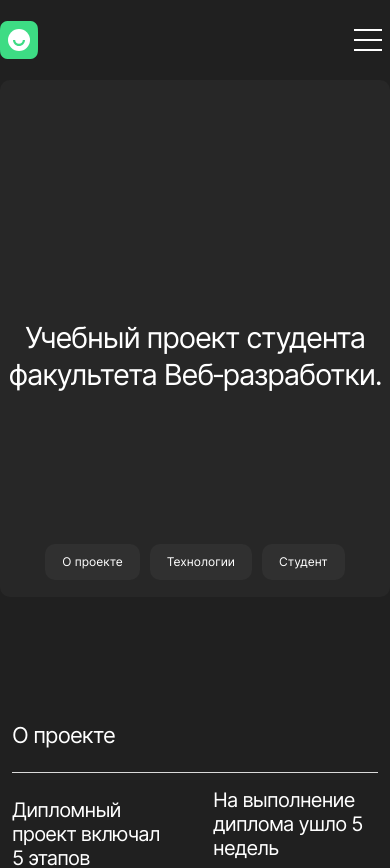
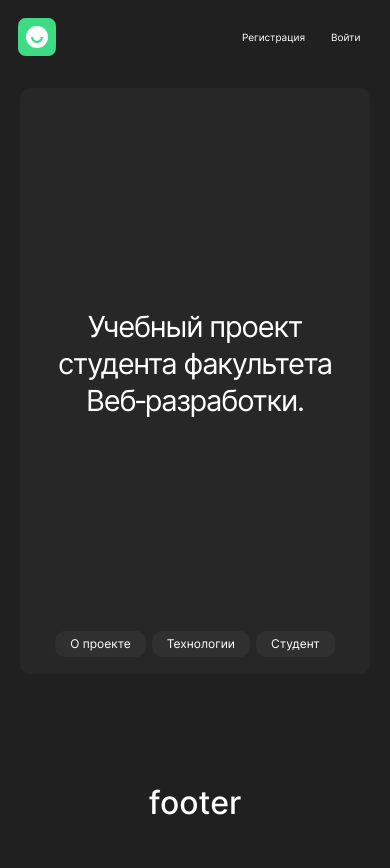
Before and after one commit to vlad-prog93/movies, a React (Create React App) app in the folder client/: page / in a window 390 px wide. Shown: the top 868 px of the page. After the commit the page ends 844 px from the top, so only its background shows below. Built offline with nearby package versions, Linux system fonts and the light colour scheme.

Commit message:
сделен pixel perfect на header

```diff
--- a/client/src/components/Container/Container.css
+++ b/client/src/components/Container/Container.css
@@ -1,5 +1,18 @@
 .container {
   max-width: 1140px;
-  width: 100%;
   margin: 0 auto;
+  padding: 0;
+  width: 89%;
 }
+
+@media all and (max-width: 1024px) {
+  .container {
+    width: 92%;
+  }
+}
+
+@media all and (max-width: 525px) {
+  .container {
+    width: 91%;
+  }
+}
--- a/client/src/components/Header/Header.css
+++ b/client/src/components/Header/Header.css
@@ -1,12 +1,10 @@
 .header {
-  margin: 18px 70px;
-  max-width: 1140px;
+  margin: 18px auto 38px;
   display: flex;
   justify-content: space-between;
   align-items: center;
   color: var(--color-font-white);
 
-  width: 100%;
   box-sizing: border-box;
 }
 
@@ -20,7 +18,7 @@
 
 .header__list-auth {
   display: flex;
-  align-items: center;
+  margin: 0;
   gap: 10px;
   list-style-type: none;
 }
@@ -34,6 +32,7 @@
 .header__item-auth:hover {
   background-color: var(--color-bg-button-active);
 }
+
 
 .header__item {
   display: flex;
@@ -74,9 +73,26 @@
   color: var(--color-font-grey);
 }
 
-
 @media all and (max-width: 780px) {
   .header__list {
     display: none;
   }
 }
+
+
+@media all and (max-width: 525px) {
+  .header {
+    margin-bottom: 32px;
+  }
+
+  .header__list-auth {
+    gap: 2px;
+  }
+
+  .header__link-auth {
+    padding: 5px 12px;
+
+    font-size: 10px;
+    line-height: 16px;
+  }
+}
--- a/client/src/components/Header/index.tsx
+++ b/client/src/components/Header/index.tsx
@@ -20,7 +20,7 @@ import { useAppSelector, useAppDispatch } from '../../hooks/store'
 import { toActive, toDiactive } from '../../store/reducers/burgerReducer'
 
 const Header = () => {
-  const [isAuth, setIsAuth] = useState<boolean>(true)
+  const [isAuth, setIsAuth] = useState<boolean>(false)
   const isActive = useAppSelector(state => state.burger.isActive)
   const dispatch = useAppDispatch()
 
@@ -31,7 +31,9 @@ const Header = () => {
 
   return (
     <>
+      <Container>
         <header className='header'>
+
           <NavLink to={ROUTES.home}><Logo /></NavLink>
           <nav className='header__nav'>
             {isAuth
@@ -83,6 +85,7 @@ const Header = () => {
         </header>
 
         {isAuth && <BurgerMenu isActive={isActive} closeMenu={() => dispatch(toDiactive())} />}
+      </ Container>
     </>
   )
 }
--- a/client/src/components/Intro/Intro.css
+++ b/client/src/components/Intro/Intro.css
@@ -20,6 +20,10 @@
 }
 
 @media all and (max-width: 1024px) {
+  .intro {
+    margin: 0 20px;
+  }
+
   .intro__title {
     font-size: 40px;
     line-height: 52px;
@@ -31,9 +35,13 @@
     padding-top: 350px;
     padding-bottom: 30px;
   }
+
+  .intro__title {
+    margin: 0 24px 314px;
+  }
 }
 
-@media all and (max-width: 425px) {
+@media all and (max-width: 525px) {
   .intro {
     padding-top: 220px;
     padding-bottom: 17px;
@@ -44,5 +52,7 @@
     line-height: 37px;
     text-align: center;
     letter-spacing: -0.04em;
+
+    margin: 0 14px 212px;
   }
 }
--- a/client/src/components/Intro/index.tsx
+++ b/client/src/components/Intro/index.tsx
@@ -1,6 +1,5 @@
 
 // components
-import Container from "../Container"
 import NavBar from "../NavBar"
 
 // styles
--- a/client/src/components/NavBar/NavBar.css
+++ b/client/src/components/NavBar/NavBar.css
@@ -29,3 +29,15 @@
 .navbar__link:hover {
   color: var(--color-font-grey);
 }
+
+@media all and (max-width: 525px) {
+  .navbar {
+    gap: 6px;
+  }
+
+  .navbar__link {
+    padding: 5px 15px;
+
+    font-size: 12px;
+  }
+}
--- a/client/src/components/Project/Project.css
+++ b/client/src/components/Project/Project.css
@@ -1,5 +1,11 @@
 .project {
   padding: 110px 0;
+}
+
+@media all and (max-width: 780px) {
+  .project {
+    padding: 90px 0;
+  }
 }
 
 .project__list {
@@ -12,9 +18,16 @@
   list-style-type: none;
   padding: 0;
 
-  margin-bottom: 110px;
+  margin: 70px auto 110px;
 
 }
+
+@media all and (max-width: 780px) {
+  .project__list {
+    margin: 70px auto 93px;
+  }
+}
+
 
 .project__item {
   flex-basis: 50%;
@@ -34,6 +47,13 @@
   font-weight: 400;
   font-size: 14px;
   line-height: 20px;
+}
+
+@media all and (max-width: 780px) {
+  .project__item-desc {
+    font-size: 12px;
+    line-height: 18px;
+  }
 }
 
 
--- a/client/src/components/Title/Title.css
+++ b/client/src/components/Title/Title.css
@@ -8,3 +8,13 @@
   letter-spacing: -0.04em;
   color: inherit;
 }
+
+
+@media all and (max-width: 525px) {
+  .title {
+    padding-bottom: 28px;
+
+    font-size: 18px;
+    line-height: 22px;
+  }
+}
--- a/client/src/pages/index.tsx
+++ b/client/src/pages/index.tsx
@@ -9,9 +9,9 @@ const Home = () => {
   return (
     <main className='home'>
       <Intro />
-      <Project />
-      <Techs />
-      <Student />
+      {/* <Project /> */}
+      {/* <Techs />
+      <Student /> */}
     </main>
   )
 }
```
Lines whose indentation alone changed are shown as unchanged.
